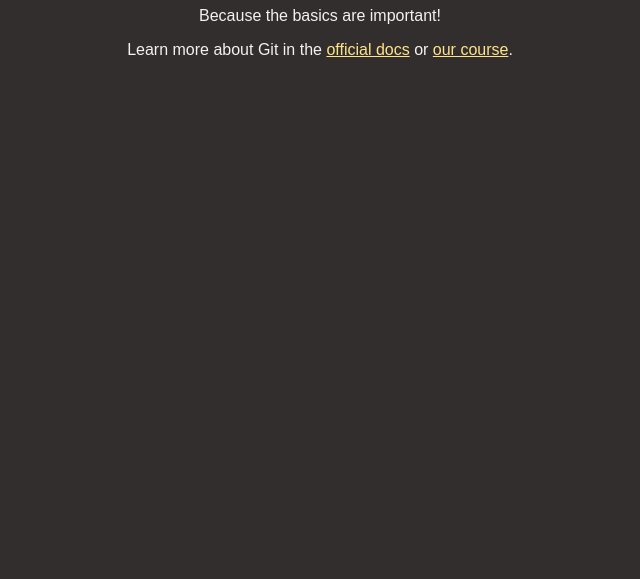
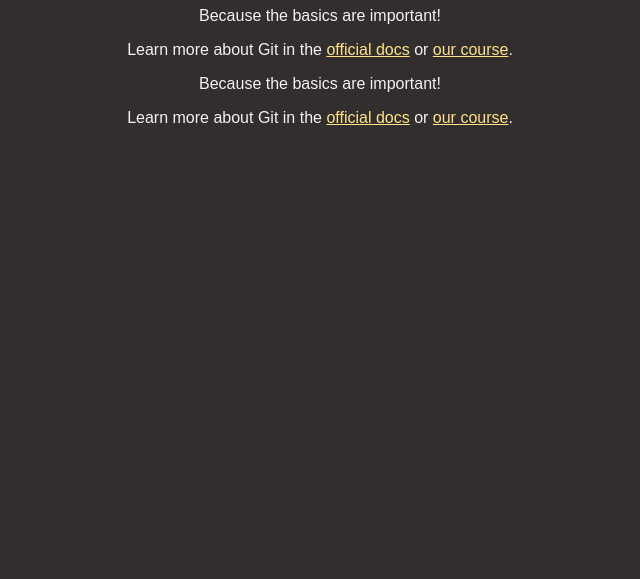
Before and after one commit to awsavk7/project-code, a plain HTML site: page index.html in a window 1280 px wide. Shown: the part 221-800 px from the top of the page, without its empty margins (320-960 px from the left). Drawn offline with Linux system fonts and the light colour scheme.

Commit message:
added section

```diff
--- a/index.html
+++ b/index.html
@@ -20,5 +20,13 @@
         <a href="https://acad.link/git">our course</a>.
       </p>
     </main>
+    <main>
+      <p>Because the basics are important!</p>
+      <p>
+        Learn more about Git in the
+        <a href="https://git-scm.com/book/en/v2">official docs</a> or
+        <a href="https://acad.link/git">our course</a>.
+      </p>
+    </main>
   </body>
 </html>
```
